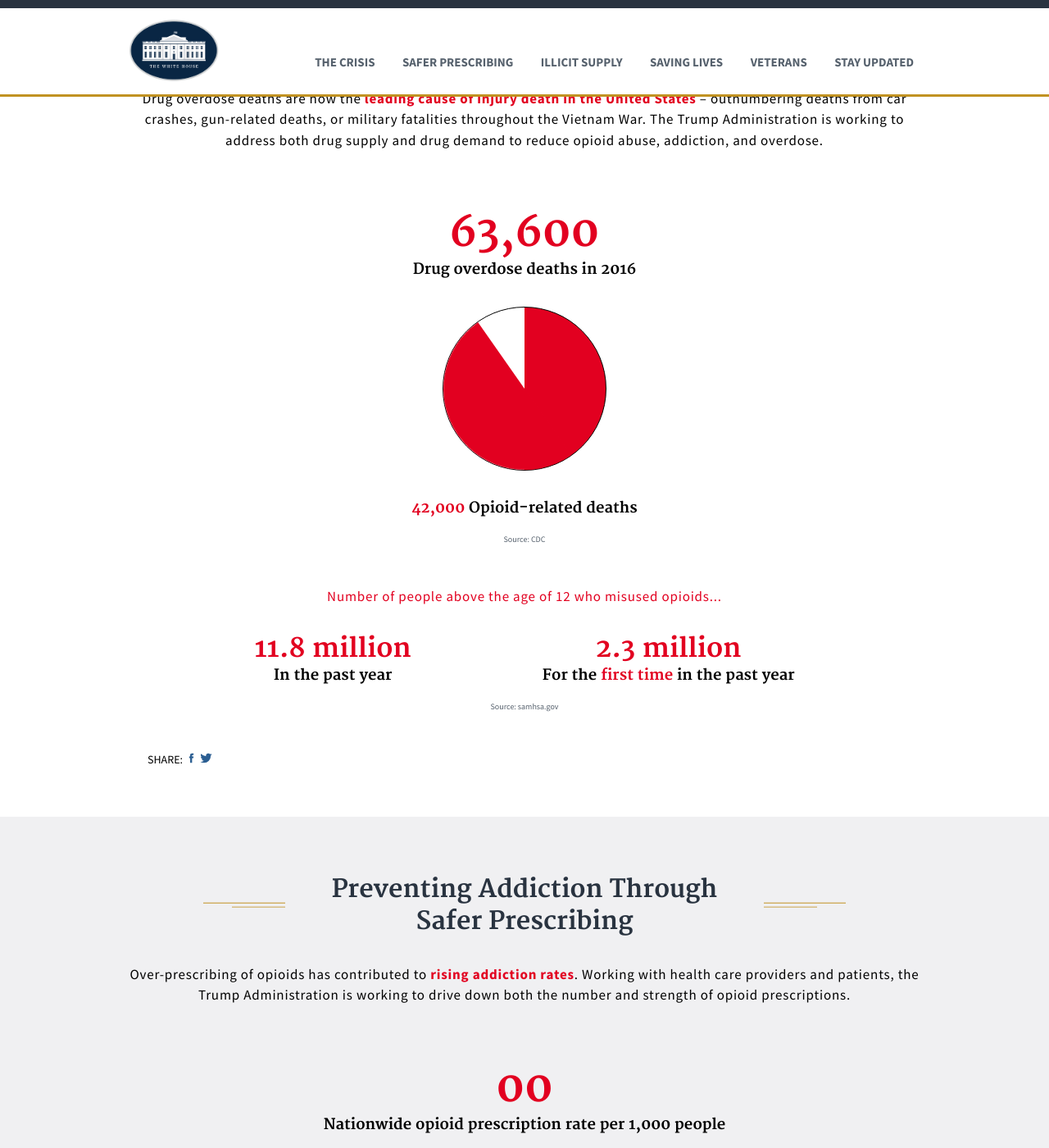
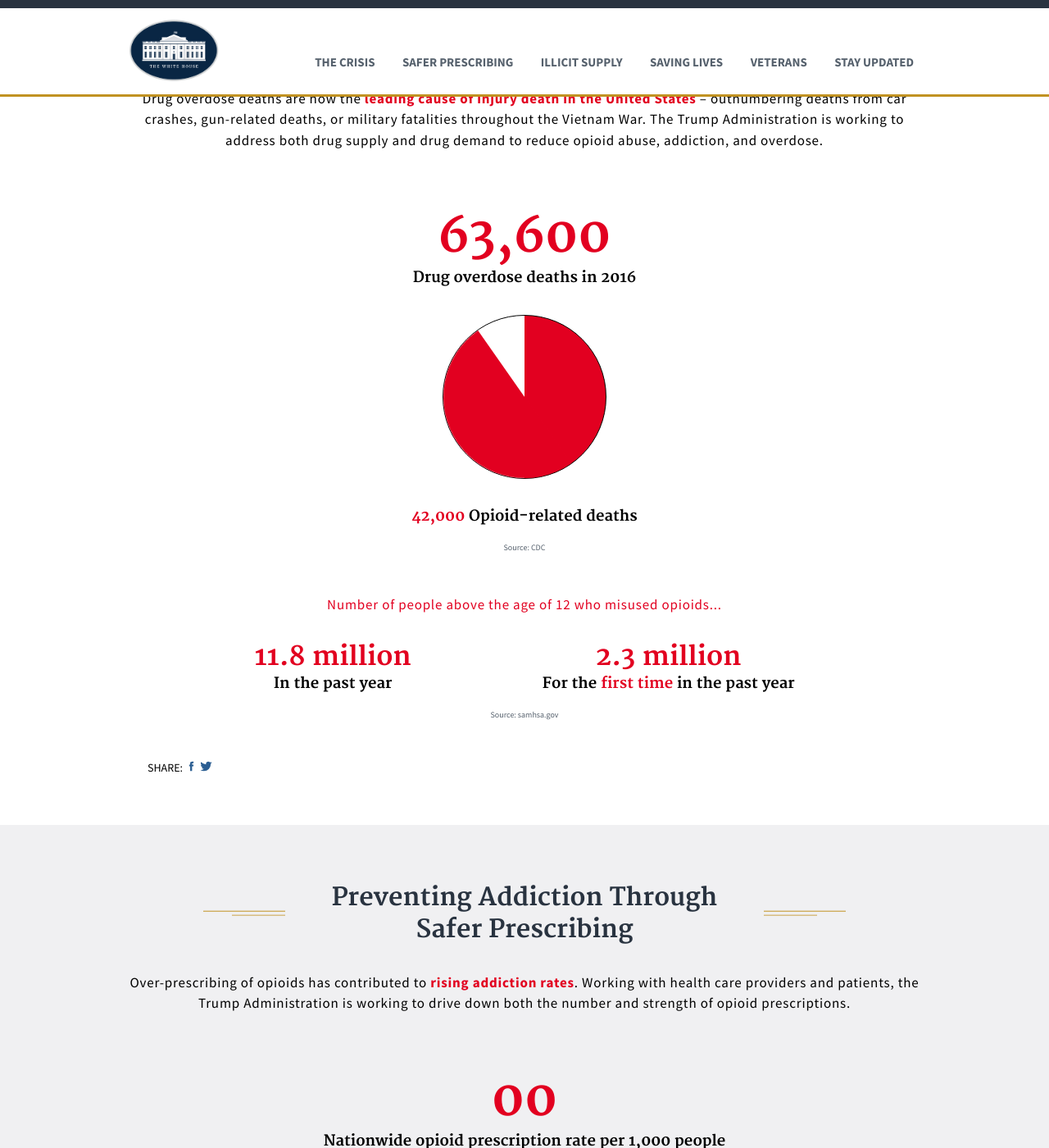
Before and after one commit to GSA/opioids.gov, a Jekyll site: the page built from index.md, in a window 1280 px wide and 1400 px high, scrolled down 669 px. Shown: the whole window at 82% size. Built offline with Jekyll 4.4.1, drawn with Linux system fonts in a browser that asks for light colours; nearby versions of some CDN libraries.

Commit message:
Update _base_styling.scss

```diff
--- a/_sass/_base_styling.scss
+++ b/_sass/_base_styling.scss
@@ -123,7 +123,7 @@ p > span {
         padding-top: 5rem;
 
         .site-section-data-lead-metric {
-            font-size: $title-font-size;
+            font-size: 6rem;
             color: $color-red;
         }
 
@@ -223,10 +223,10 @@ p > span {
         width: 100%;
     }
     path:hover, circle:hover {
-        stroke: #002868 !important;
+        stroke: #ffffff !important;
         stroke-width:2px;
         stroke-linejoin: round;
-        fill: #002868 !important;
+        fill: #C19222 !important;
         cursor: pointer;
     }
 }
@@ -246,6 +246,7 @@ p > span {
         text-align: center;
         margin: 0 auto;
         flex-direction: row;
+        margin-top: 3rem;
 
     }
     .site-metric {
```
